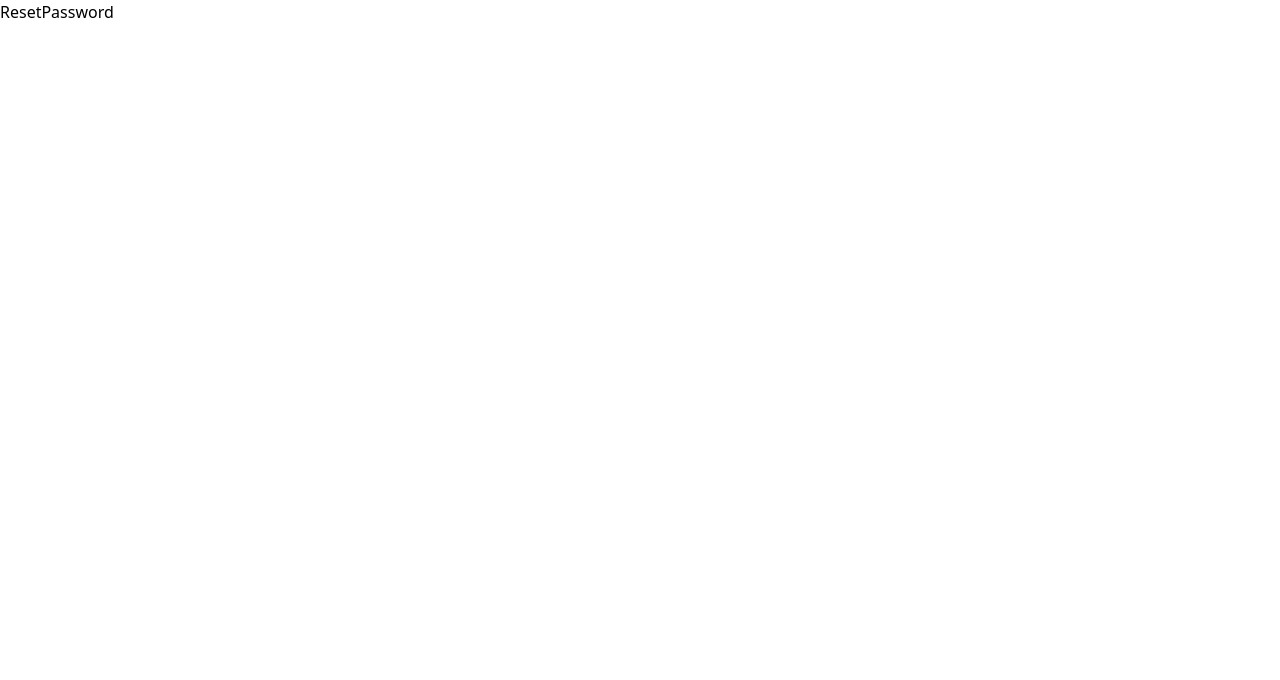
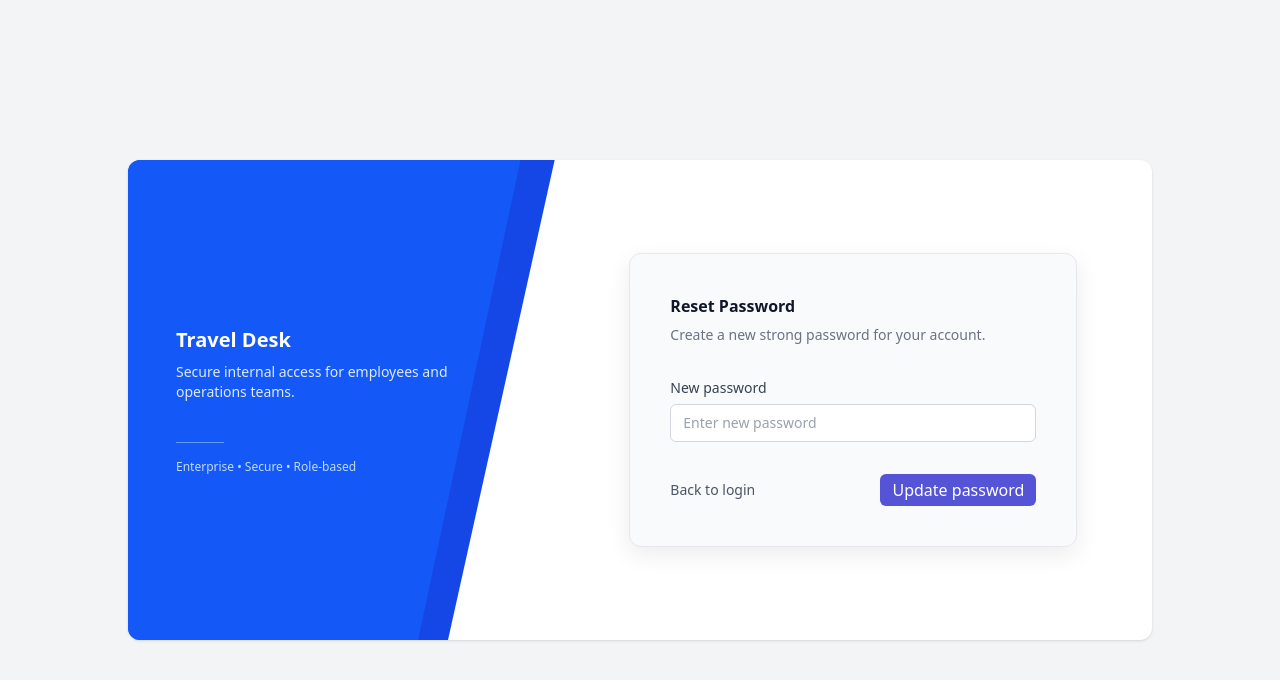
Before and after one commit to Bittu121/Travel-Desk, a React (Vite) app in the folder client/: page /reset-password/1 in a window 1280 px wide. Shown: the top 680 px of the page. Built offline with nearby package versions, Linux system fonts and the light colour scheme.

Commit message:
implement reset password flow with API endpoint and frontend integration

```diff
--- a/client/src/api/authApi.js
+++ b/client/src/api/authApi.js
@@ -15,3 +15,4 @@ export const updateUser = (userId, updateData) => API.put(`/update-user/${userId
 export const deleteUser = (userId) => API.delete(`/delete-user/${userId}`);
 
 export const forgotPassword = (formData) => API.post("/forgot-password", formData);
+export const resetPassword = (token, formData) => API.post(`/reset-password/${token}`, formData);
--- a/client/src/pages/Auth/ForgotPassword.jsx
+++ b/client/src/pages/Auth/ForgotPassword.jsx
@@ -1,9 +1,13 @@
 import React, { useState } from "react";
 import { Link, useNavigate } from "react-router-dom";
-import travelImage from "../../assets/travel.webp";
+import { useDispatch, useSelector } from "react-redux";
+import LoadingSpinner from "../LoadingSpinner.jsx";
+import { forgotPassword } from "../../action/authAction.js";
 
 function ForgotPassword() {
   const [formData, setFormData] = useState({ email: "" });
+  const { loading } = useSelector((state) => state.auth);
+  const dispatch = useDispatch();
   const navigate = useNavigate();
 
   const handleChange = (e) => {
@@ -12,7 +16,11 @@ function ForgotPassword() {
 
   const handleSubmit = async (e) => {
     e.preventDefault();
-    setFormData({ email: "" });
+    const action = await dispatch(forgotPassword(formData));
+    if (action?.type === "FORGOT_PASSWORD_SUCCESS") {
+      setFormData({ email: "" });
+      navigate("/login");
+    }
     // console.log("formData", formData);
   };
 
@@ -87,10 +95,10 @@ function ForgotPassword() {
 
                 <button
                   type="submit"
-                  className="inline-flex items-center cursor-pointer justify-center rounded-md bg-blue-600 px-4 py-2 text-sm font-medium text-white transition hover:bg-blue-700 focus:outline-none focus:ring-2 focus:ring-blue-600/30"
+                  className="px-3 py-1 text-white bg-[#5553d6] rounded-md cursor-pointer transition-all duration-300 ease-in-out hover:bg-white hover:text-[#231ffc] hover:border-2 hover:border-[#231ffc]"
+                  disabled={loading}
                 >
-                  {/* {loading ? <LoadingSpinner /> : "Send Reset Link"}  */}
-                  Send reset link
+                  {loading ? <LoadingSpinner /> : "Send Reset Link"}
                 </button>
               </div>
             </form>
--- a/client/src/pages/Auth/Login.jsx
+++ b/client/src/pages/Auth/Login.jsx
@@ -323,7 +323,7 @@ function Login() {
           />
 
           <div className="relative z-10 h-full flex flex-col justify-center px-12 text-white">
-            <h2 className="text-xl font-semibold tracking-tight">
+            <h2 className="text-3xl font-semibold tracking-tight">
               Travel Desk
             </h2>
             <p className="mt-2 text-sm text-blue-100 max-w-xs leading-relaxed">
@@ -348,7 +348,7 @@ function Login() {
               px-9 py-11
             "
           >
-            <h3 className="text-sm font-semibold text-gray-900 mb-8">
+            <h3 className="text-md font-semibold text-gray-900 mb-8">
               Sign in
             </h3>
 
--- a/client/src/pages/Auth/ResetPassword.jsx
+++ b/client/src/pages/Auth/ResetPassword.jsx
@@ -1,133 +1,108 @@
-import React from "react";
+import React, { useState } from "react";
+import { Link, useNavigate, useParams } from "react-router-dom";
+import { useDispatch, useSelector } from "react-redux";
+import LoadingSpinner from "../LoadingSpinner.jsx";
+import { resetPassword } from "../../action/authAction.js";
 
 function ResetPassword() {
+  const [formData, setFormData] = useState({ newPassword: "" });
+  const { token } = useParams();
+  //   console.log("Extracted token:", token);
+  const dispatch = useDispatch();
+  const navigate = useNavigate();
+  const { loading, error } = useSelector((state) => state.auth);
+
+  const handleChange = (e) => {
+    setFormData({ ...formData, [e.target.name]: e.target.value });
+  };
+
+  const handleSubmit = async (e) => {
+    e.preventDefault();
+    // API call
+    const action = await dispatch(resetPassword(token, formData));
+    if (action?.type === "RESET_PASSWORD_SUCCESS") {
+      setFormData({ newPassword: "" });
+      navigate("/login");
+    }
+  };
+
   return (
-    <>
-      <div>ResetPassword</div>
-    </>
+    <div className="min-h-screen bg-gray-100 flex items-center justify-center px-6">
+      <div className="relative w-full max-w-5xl min-h-[480px] bg-white rounded-xl shadow-sm overflow-hidden grid grid-cols-12">
+        {/* Left Section */}
+        <div className="relative col-span-5 hidden md:block">
+          <div
+            className="absolute inset-0 bg-blue-700"
+            style={{ clipPath: "polygon(0 0, 100% 0, 75% 100%, 0% 100%)" }}
+          />
+          <div
+            className="absolute inset-0 bg-blue-600/80"
+            style={{ clipPath: "polygon(0 0, 92% 0, 68% 100%, 0% 100%)" }}
+          />
+
+          <div className="relative z-10 h-full flex flex-col justify-center px-12 text-white">
+            <h2 className="text-xl font-semibold">Travel Desk</h2>
+            <p className="mt-2 text-sm text-blue-100 max-w-xs">
+              Secure internal access for employees and operations teams.
+            </p>
+            <div className="mt-10 h-px w-12 bg-blue-300/60" />
+            <p className="mt-4 text-xs text-blue-200">
+              Enterprise • Secure • Role-based
+            </p>
+          </div>
+        </div>
+
+        {/* Right Section */}
+        <div className="col-span-12 md:col-span-7 flex items-center justify-center">
+          <div className="w-full max-w-md bg-gray-50 border border-gray-200 rounded-xl shadow-[0_8px_24px_rgba(0,0,0,0.08)] px-10 py-10">
+            {/* Title */}
+            <div className="mb-8">
+              <h3 className="text-base font-semibold text-gray-900">
+                Reset Password
+              </h3>
+              <p className="mt-1.5 text-sm text-gray-500 leading-relaxed">
+                Create a new strong password for your account.
+              </p>
+            </div>
+
+            <form onSubmit={handleSubmit} className="space-y-6">
+              {/* New Password */}
+              <div>
+                <label className="block text-sm font-medium text-gray-700 mb-1.5">
+                  New password
+                </label>
+                <input
+                  type="password"
+                  name="newPassword"
+                  required
+                  value={formData.newPassword}
+                  onChange={handleChange}
+                  placeholder="Enter new password"
+                  className="w-full rounded-md border border-gray-300 bg-white px-3 py-2 text-sm text-gray-900 placeholder-gray-400 outline-none transition focus:border-blue-600 focus:ring-2 focus:ring-blue-600/20"
+                />
+              </div>
+              {/* Action Row */}
+              <div className="flex items-center justify-between pt-2">
+                <Link
+                  to="/login"
+                  className="text-sm text-gray-600 hover:text-gray-900 transition"
+                >
+                  Back to login
+                </Link>
+                <button
+                  type="submit"
+                  className="px-3 py-1 text-white bg-[#5553d6] rounded-md cursor-pointer transition-all duration-300 ease-in-out hover:bg-white hover:text-[#231ffc] hover:border-2 hover:border-[#231ffc]"
+                  disabled={loading}
+                >
+                  {loading ? <LoadingSpinner /> : "Update password"}
+                </button>
+              </div>
+            </form>
+          </div>
+        </div>
+      </div>
+    </div>
   );
 }
 
 export default ResetPassword;
-
-
-// import React, { useState } from "react";
-// import { Link } from "react-router-dom";
-
-// function ResetPassword() {
-//   const [formData, setFormData] = useState({
-//     password: "",
-//     confirmPassword: "",
-//   });
-
-//   const handleChange = (e) => {
-//     setFormData({ ...formData, [e.target.name]: e.target.value });
-//   };
-
-//   const handleSubmit = (e) => {
-//     e.preventDefault();
-//     // API call here
-//     setFormData({ password: "", confirmPassword: "" });
-//   };
-
-//   return (
-//     <div className="min-h-screen bg-gray-100 flex items-center justify-center px-6">
-//       <div className="relative w-full max-w-5xl min-h-[480px] bg-white rounded-xl shadow-sm overflow-hidden grid grid-cols-12">
-
-//         {/* Left Section */}
-//         <div className="relative col-span-5 hidden md:block">
-//           <div
-//             className="absolute inset-0 bg-blue-700"
-//             style={{ clipPath: "polygon(0 0, 100% 0, 75% 100%, 0% 100%)" }}
-//           />
-//           <div
-//             className="absolute inset-0 bg-blue-600/80"
-//             style={{ clipPath: "polygon(0 0, 92% 0, 68% 100%, 0% 100%)" }}
-//           />
-
-//           <div className="relative z-10 h-full flex flex-col justify-center px-12 text-white">
-//             <h2 className="text-xl font-semibold">Travel Desk</h2>
-//             <p className="mt-2 text-sm text-blue-100 max-w-xs">
-//               Secure internal access for employees and operations teams.
-//             </p>
-//             <div className="mt-10 h-px w-12 bg-blue-300/60" />
-//             <p className="mt-4 text-xs text-blue-200">
-//               Enterprise • Secure • Role-based
-//             </p>
-//           </div>
-//         </div>
-
-//         {/* Right Section */}
-//         <div className="col-span-12 md:col-span-7 flex items-center justify-center">
-//           <div className="w-full max-w-md bg-gray-50 border border-gray-200 rounded-xl shadow-[0_8px_24px_rgba(0,0,0,0.08)] px-10 py-10">
-
-//             {/* Title */}
-//             <div className="mb-8">
-//               <h3 className="text-base font-semibold text-gray-900">
-//                 Reset Password
-//               </h3>
-//               <p className="mt-1.5 text-sm text-gray-500 leading-relaxed">
-//                 Create a new strong password for your account.
-//               </p>
-//             </div>
-
-//             <form onSubmit={handleSubmit} className="space-y-6">
-
-//               {/* New Password */}
-//               <div>
-//                 <label className="block text-sm font-medium text-gray-700 mb-1.5">
-//                   New password
-//                 </label>
-//                 <input
-//                   type="password"
-//                   name="password"
-//                   required
-//                   value={formData.password}
-//                   onChange={handleChange}
-//                   placeholder="Enter new password"
-//                   className="w-full rounded-md border border-gray-300 bg-white px-3 py-2 text-sm text-gray-900 placeholder-gray-400 outline-none transition focus:border-blue-600 focus:ring-2 focus:ring-blue-600/20"
-//                 />
-//               </div>
-
-//               {/* Confirm Password */}
-//               <div>
-//                 <label className="block text-sm font-medium text-gray-700 mb-1.5">
-//                   Confirm password
-//                 </label>
-//                 <input
-//                   type="password"
-//                   name="confirmPassword"
-//                   required
-//                   value={formData.confirmPassword}
-//                   onChange={handleChange}
-//                   placeholder="Re-enter new password"
-//                   className="w-full rounded-md border border-gray-300 bg-white px-3 py-2 text-sm text-gray-900 placeholder-gray-400 outline-none transition focus:border-blue-600 focus:ring-2 focus:ring-blue-600/20"
-//                 />
-//               </div>
-
-//               {/* Action Row */}
-//               <div className="flex items-center justify-between pt-2">
-//                 <Link
-//                   to="/login"
-//                   className="text-sm text-gray-600 hover:text-gray-900 transition"
-//                 >
-//                   Back to login
-//                 </Link>
-
-//                 <button
-//                   type="submit"
-//                   className="inline-flex items-center justify-center rounded-md bg-blue-600 px-4 py-2 text-sm font-medium text-white transition hover:bg-blue-700 focus:outline-none focus:ring-2 focus:ring-blue-600/30"
-//                 >
-//                   Update password
-//                 </button>
-//               </div>
-
-//             </form>
-//           </div>
-//         </div>
-//       </div>
-//     </div>
-//   );
-// }
-
-// export default ResetPassword;
--- a/client/src/pages/TravelRequestForm/TravelRequestForm.jsx
+++ b/client/src/pages/TravelRequestForm/TravelRequestForm.jsx
@@ -324,7 +324,7 @@ function TravelRequestForm() {
         <div className="max-w-5xl mx-auto px-6 py-3 flex justify-end">
           <button
             onClick={handleSubmit}
-            className="px-10 py-2 text-sm font-medium bg-gray-900 text-white rounded-md hover:bg-black"
+            className="px-10 cursor-pointer py-2 text-sm font-medium bg-gray-900 text-white rounded-md hover:bg-black"
           >
             Submit Request
           </button>
```
Also changed, not shown: client/src/action/authAction.js (+17 -0 lines), client/src/reducers/authReducer.js (+11 -0 lines), 2 other files (tests, documents, lock files or other folders).
